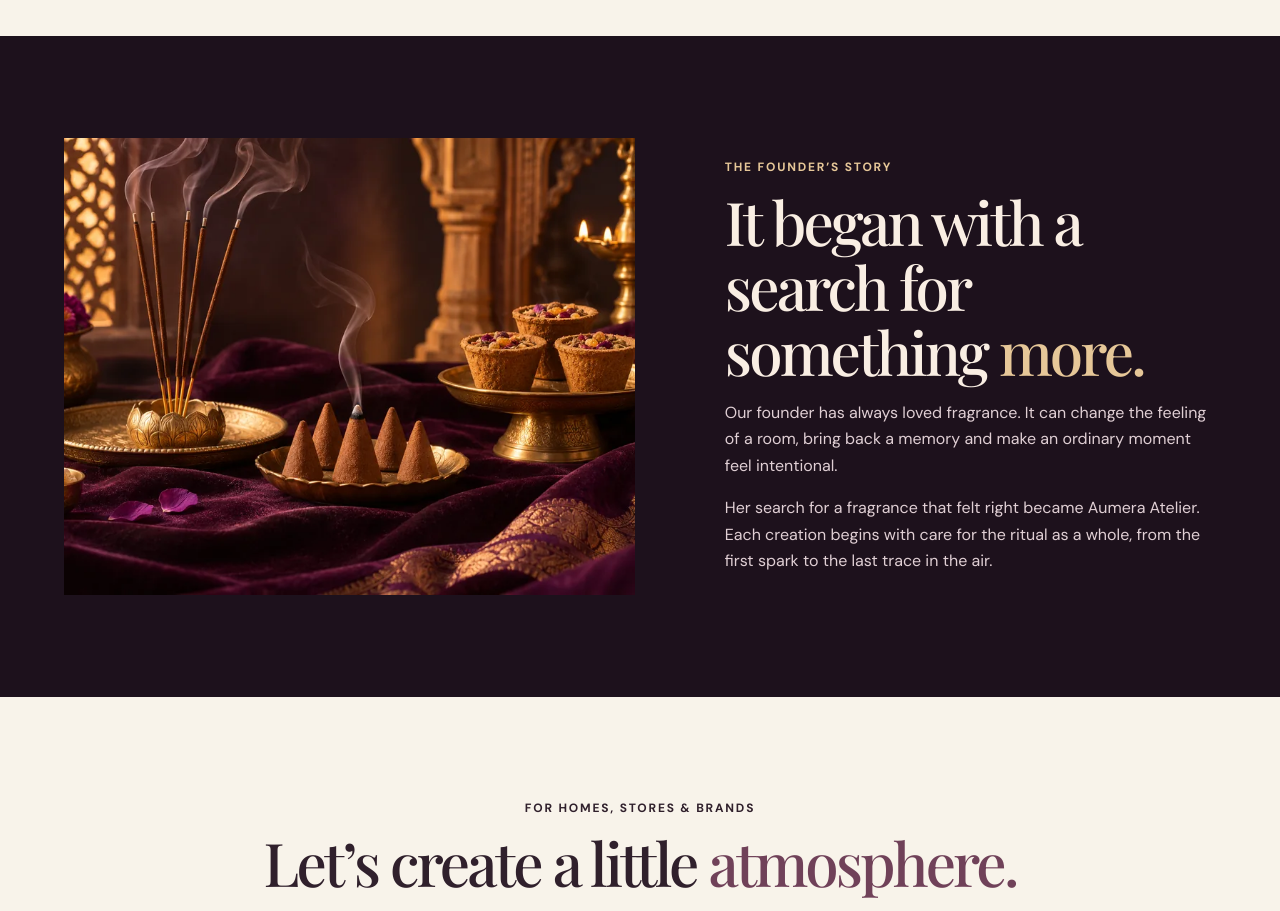
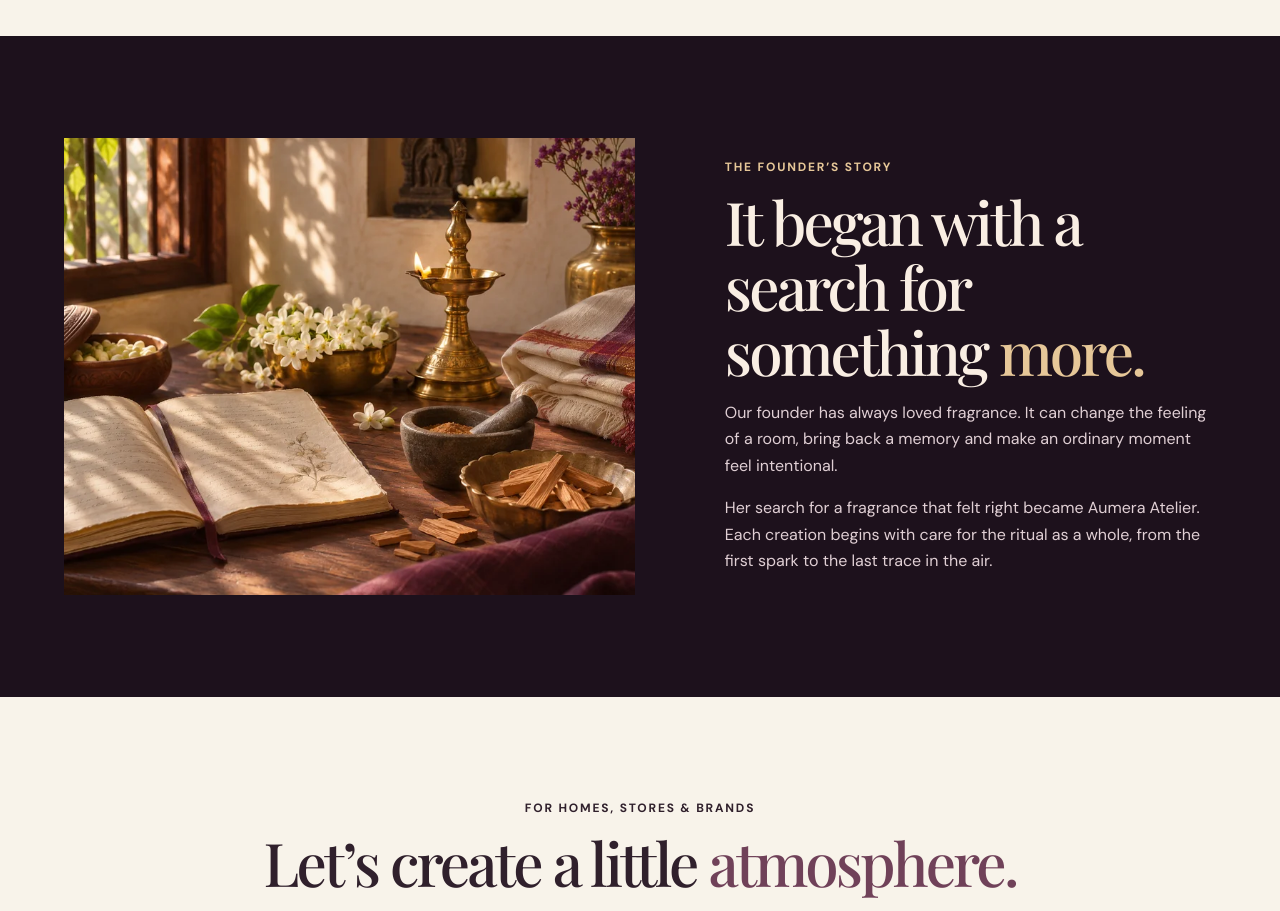
Before and after one commit to kptamilselvam18/aumera-atelier-development, a plain HTML site: page index.html in a window 1280 px wide. Shown: the part 3280-4191 px from the top of the page. Drawn offline with Linux system fonts and the light colour scheme.

Commit message:
Give the founder story its own image

```diff
--- a/index.html
+++ b/index.html
@@ -128,7 +128,7 @@
 
     <section class="story" id="story" aria-labelledby="story-title">
       <div class="shell story-inner">
-        <img class="story-image" src="./assets/story.webp" width="960" height="640" loading="lazy" decoding="async" alt="Brass dishes of incense on folded plum velvet beside an oil lamp.">
+        <img class="story-image" src="./assets/founder-story.webp" width="960" height="640" loading="lazy" decoding="async" alt="A handwritten journal, jasmine flowers, brass lamp and sandalwood arranged on a South Indian ritual table.">
         <div class="story-copy">
           <p class="label">The founder’s story</p>
           <h2 id="story-title">It began with a search for something <em>more.</em></h2>
```
Also changed, not shown: assets/founder-story.webp (added).
